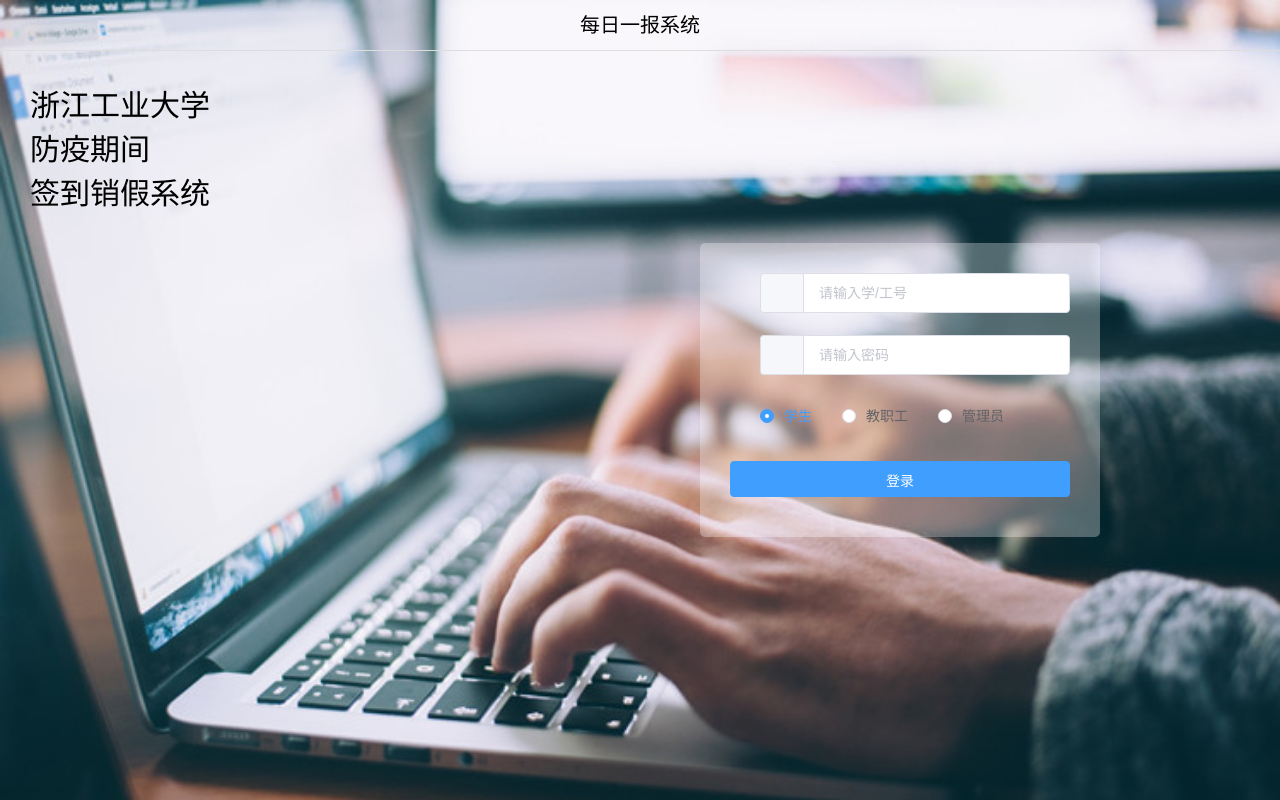
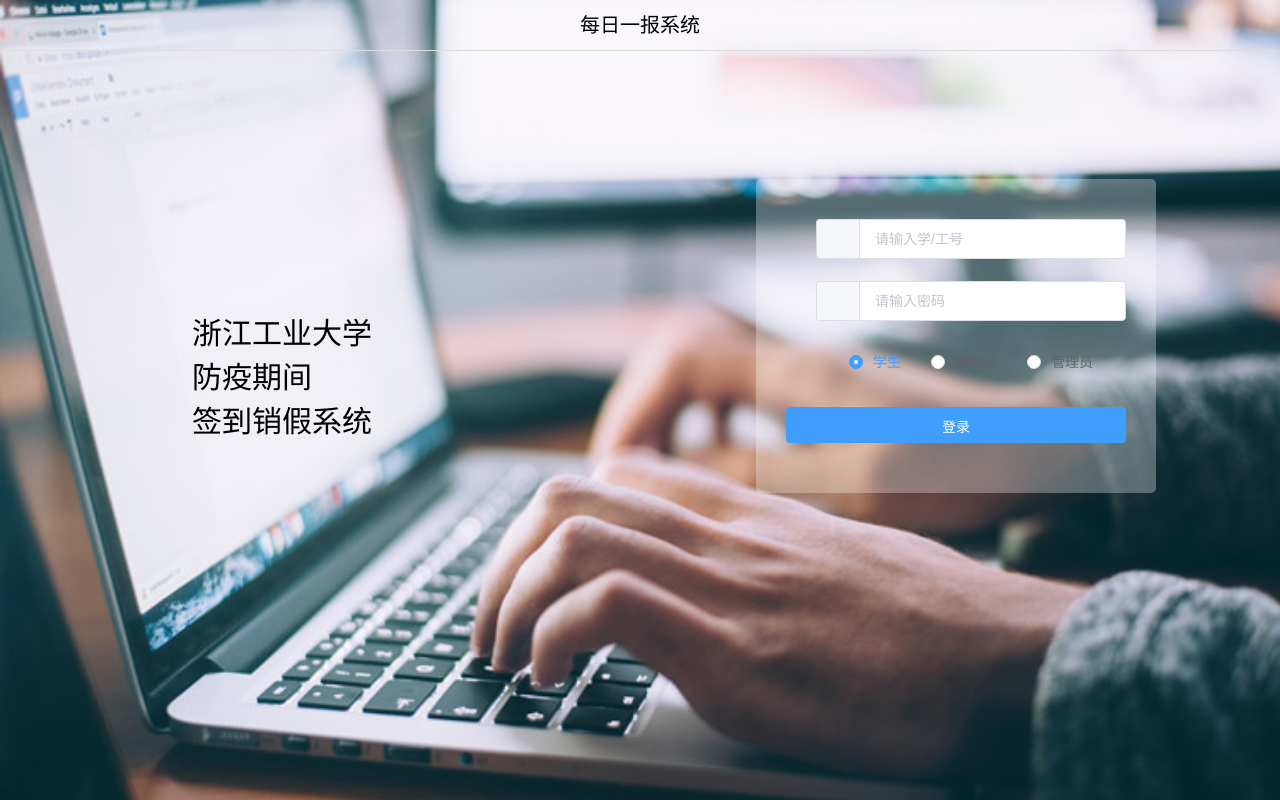
Before and after one commit to Tchar-7/daily, a Vue app: page /#/ in a window 1280 px wide. Built offline with nearby package versions, Linux system fonts and the light colour scheme.

Commit message:
修改了部分登录界面前端

```diff
--- a/src/views/Login.vue
+++ b/src/views/Login.vue
@@ -1,7 +1,7 @@
 <template>
   <div class="login-wrap">
     <div class="ms-title">每日一报系统</div>
-    <div class="ms-content">浙江工业大学<br>防疫期间<br>签到销假系统</div>
+    <div class="ms-logo">浙江工业大学<br>防疫期间<br>签到销假系统</div>
     <div class="ms-login">
       <el-form :model="param" :rules="rules" ref="login" label-width="30px" class="ms-content" >
 
@@ -103,6 +103,11 @@
 </script>
 
 <style scoped>
+* {
+  margin: 0;
+  padding: 0;
+}
+
 .login-wrap {
   position: absolute;
   width: 100%;
@@ -117,17 +122,24 @@
   font-size: 20px;
   border-bottom: 1px solid #ddd;
 }
+.ms-logo {
+  display: inline-block;
+  margin-left: 15%;
+  font-size: 30px;
+}
 .ms-login {
-  margin-left: 700px;
+  display: inline-block;
+  margin-left: 30%;
+  margin-top: 10%;
   /*text-align: center;*/
   width: 400px;
   /*margin: -190px 0 0 -175px;*/
   border-radius: 5px;
   background: rgba(255, 255, 255, 0.3);
-
+  text-align: center;
 }
 .ms-content {
-  padding: 30px 30px;
+  padding: 40px 30px;
   font-size: 30px;
 
 }
```
Also changed, not shown: 1 other file (tests, documents, lock files or other folders).
